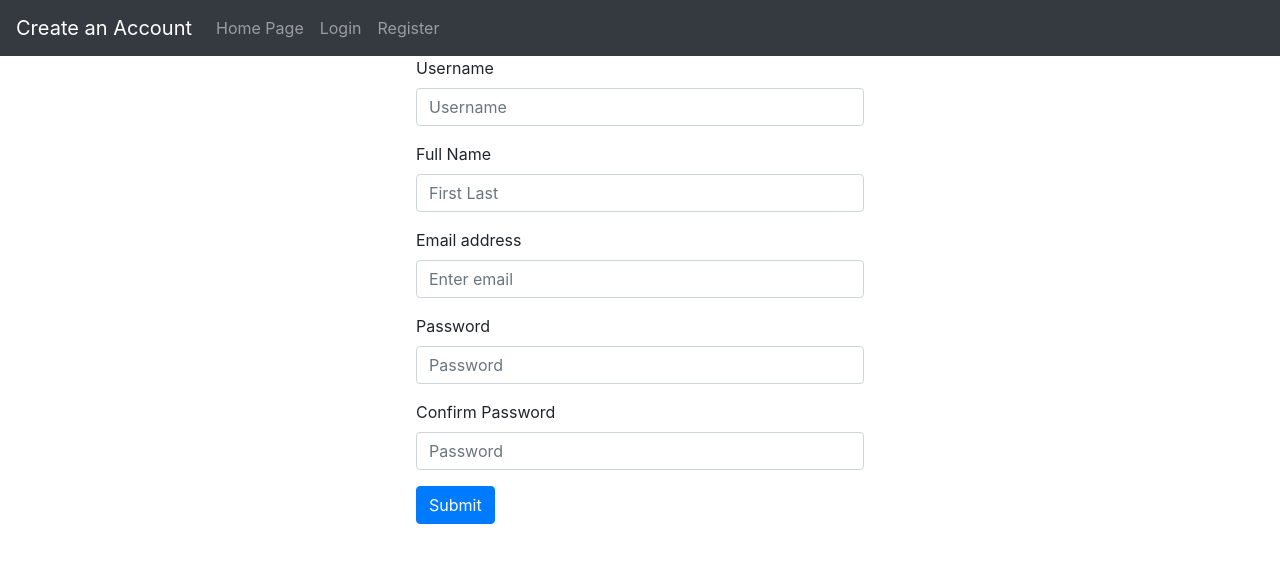
After one commit to KyleHu14/flask-quiz-app, a Flask app: page /register in a window 1280 px wide. The commit adds this page. Shown: the top 563 px of the page. Run offline with Flask 2, Linux system fonts and the light colour scheme; some libraries are stand-ins or nearby versions.

Commit message:
Added user functionality and user differntiation

```diff
--- a/flask_quiz_app/__init__.py
+++ b/flask_quiz_app/__init__.py
@@ -1,7 +1,9 @@
 from flask import Flask
 
 from .extensions import db, login_manager, migrate
+from .models import User
 from .routes.main_routes import main_routes
+from .routes.auth import auth
 
 def create_app(config_file = 'config.py'):
     app = Flask(__name__)
@@ -13,9 +15,15 @@ def create_app(config_file = 'config.py'):
     migrate.init_app(app, db)
 
     # [Login Setup]
-    # login_manager.init_app(app)
+    login_manager.init_app(app)
+    login_manager.login_view = 'auth.login'
+
+    @login_manager.user_loader
+    def load_user(user_id):
+        return User.query.get(user_id)
 
     # [Blueprint Setup]
     app.register_blueprint(main_routes)
+    app.register_blueprint(auth)
 
     return app
--- /dev/null
+++ b/flask_quiz_app/routes/auth.py
@@ -0,0 +1,62 @@
+from flask import Blueprint, render_template, request, redirect, url_for
+from werkzeug.security import check_password_hash
+
+from flask_login import login_user, logout_user
+from flask_quiz_app.models import User
+from flask_quiz_app.extensions import db
+
+auth = Blueprint('auth', __name__)
+
+@auth.route('/login', methods = ['GET', 'POST'])
+def login():
+    error_message = ''
+    if request.method == 'POST':
+        username = request.form['username']
+        password = request.form['password']
+
+        user = User.query.filter_by(username = username).first()
+
+        if not user:
+            error_message = 'Invalid username.'
+        elif not check_password_hash(user.password, password):
+            error_message = 'Invalid password.'
+        else:
+            login_user(user)
+            return redirect(url_for('main_routes.home'))
+
+    return render_template('login.html', title = 'Login', navbar_title = 'Login', error_message = error_message)
+
+@auth.route('/register', methods = ['GET', 'POST'])
+def register():
+    error_message = ''
+    if request.method == 'POST':
+        username = request.form['username']
+        fullname = request.form['fullname']
+        email = request.form['email']
+        password1 = request.form['password1']
+        password2 = request.form['password2']
+
+        if '' in [username, fullname, email, password1, password2]:
+            error_message = 'All fields are required.'
+        elif password1 != password2:
+            error_message = 'Passwords do not match.'
+        else:
+            new_user = User(
+                username = username,
+                full_name = fullname,
+                email = email,
+                admin = False,
+                teacher = False
+            )
+            new_user.gen_hashed_password(password1)
+            db.session.add(new_user)
+            db.session.commit()
+
+            return redirect(url_for('auth.login'))
+
+    return render_template('register.html', title = 'Register', navbar_title = 'Create an Account', error_message = error_message)
+
+@auth.route('/logout')
+def logout():
+    logout_user()
+    return redirect(url_for('main_routes.home'))
--- a/flask_quiz_app/templates/base.html
+++ b/flask_quiz_app/templates/base.html
@@ -26,14 +26,30 @@
             <li class="nav-item">
                 <a class="nav-link" href="{{url_for('main_routes.home')}}">Home Page</a>
             </li>
+            {% if current_user.is_authenticated  and (current_user.teacher or current_user.admin) %}
+              <li class="nav-item">
+                <a class="nav-link" href="{{url_for('main_routes.question_manager')}}">Question Manager</a>
+              </li>
+            {% endif %}
+            {% if current_user.is_authenticated %}
+              <li class="nav-item">
+                <a class="nav-link" href="{{url_for('main_routes.user')}}">Answer Questions</a>
+              </li>
+            {% endif %}
+            {% if not current_user.is_authenticated %}
+              <li class="nav-item">
+                <a class="nav-link" href="{{url_for('auth.login')}}">Login</a>
+              </li>
 
-            <li class="nav-item">
-            <a class="nav-link" href="{{url_for('main_routes.admin')}}">Admin Page</a>
-            </li>
-
-            <li class="nav-item">
-              <a class="nav-link" href="{{url_for('main_routes.user')}}">User Page</a>
-            </li>
+              <li class="nav-item">
+                <a class="nav-link" href="{{url_for('auth.register')}}">Register</a>
+              </li>
+            {% endif %}
+            {% if current_user.is_authenticated %}
+              <li class="nav-item">
+                <a class="nav-link" href="{{url_for('auth.logout')}}">Logout</a>
+              </li>
+            {% endif %}
           </ul>
         </div>
       </nav>
--- a/flask_quiz_app/templates/home.html
+++ b/flask_quiz_app/templates/home.html
@@ -1,6 +1,10 @@
 {% extends "base.html" %}
 {% block content %}
 <div class="jumbotron">
-    <h1 class="display-4 d-flex justify-content-center">Quiz App</h1>
+    {% if current_user.is_authenticated %}
+        <h1 class="display-4 d-flex justify-content-center">Welcome {{current_user.username}}</h1>
+    {% else %}
+        <h1 class="display-4 d-flex justify-content-center">Welcome Guest</h1>
+    {% endif %}
 </div>
 {% endblock content %}
--- /dev/null
+++ b/flask_quiz_app/templates/register.html
@@ -0,0 +1,27 @@
+{% extends "base.html" %}
+{% block content %}
+<form class = "mx-auto" style = "width:35%;" method = "POST" action = "{{ url_for('auth.register') }}">
+  <div class="form-group">
+    <label for="username">Username</label>
+    <input type="text" class="form-control" id="username" name="username" placeholder="Username">
+  </div>
+  <div class="form-group">
+    <label for="fullname">Full Name</label>
+    <input type="text" class="form-control" id="fullname" name="fullname" placeholder="First Last">
+  </div>
+  <div class="form-group">
+    <label for="email">Email address</label>
+    <input type="email" class="form-control" id="email" name="email" placeholder="Enter email">
+  </div>
+  <div class="form-group">
+    <label for="password1">Password</label>
+    <input type="password1" class="form-control" id="password1" name="password1" placeholder="Password">
+  </div>
+  <div class="form-group">
+    <label for="password2">Confirm Password</label>
+    <input type="password2" class="form-control" id="password2" name="password2" placeholder="Password">
+    <small class="form-text text-danger">{{error_message}}</small>
+  </div>
+  <button type="submit" class="btn btn-primary">Submit</button>
+</form>
+{% endblock content %}
```
Also changed, not shown: flask_quiz_app/models.py (+19 -0 lines), flask_quiz_app/routes/main_routes.py (+8 -8 lines), flask_quiz_app/templates/login.html (added, +15 -0 lines), migrations/versions/1a335eb7eb5f_.py (added, +28 -0 lines), migrations/versions/58c6c663267d_.py (added, +36 -0 lines), flask_quiz_app/app.db, flask_quiz_app/templates/question_manager.html (renamed from flask_quiz_app/templates/admin.html).
